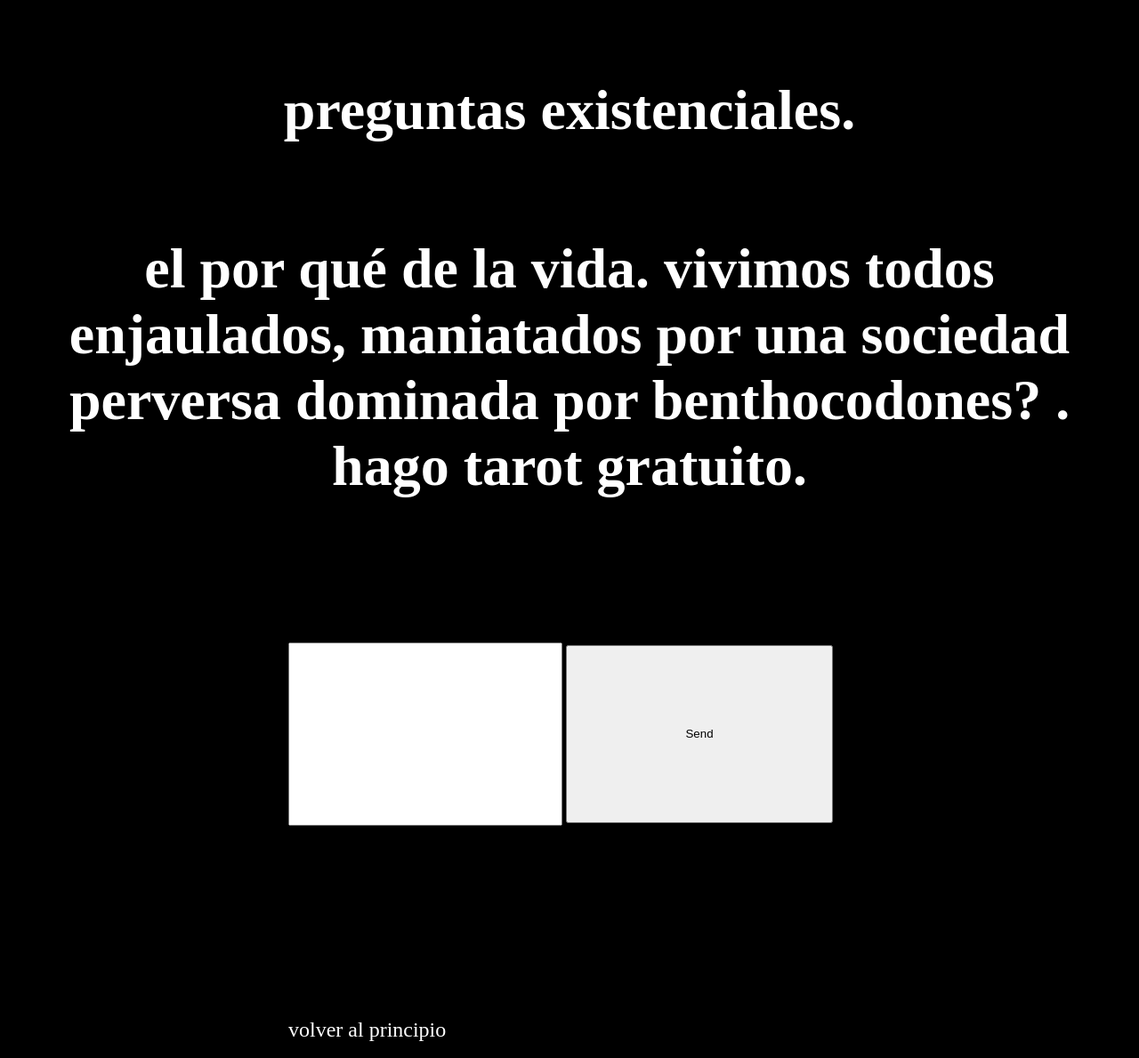
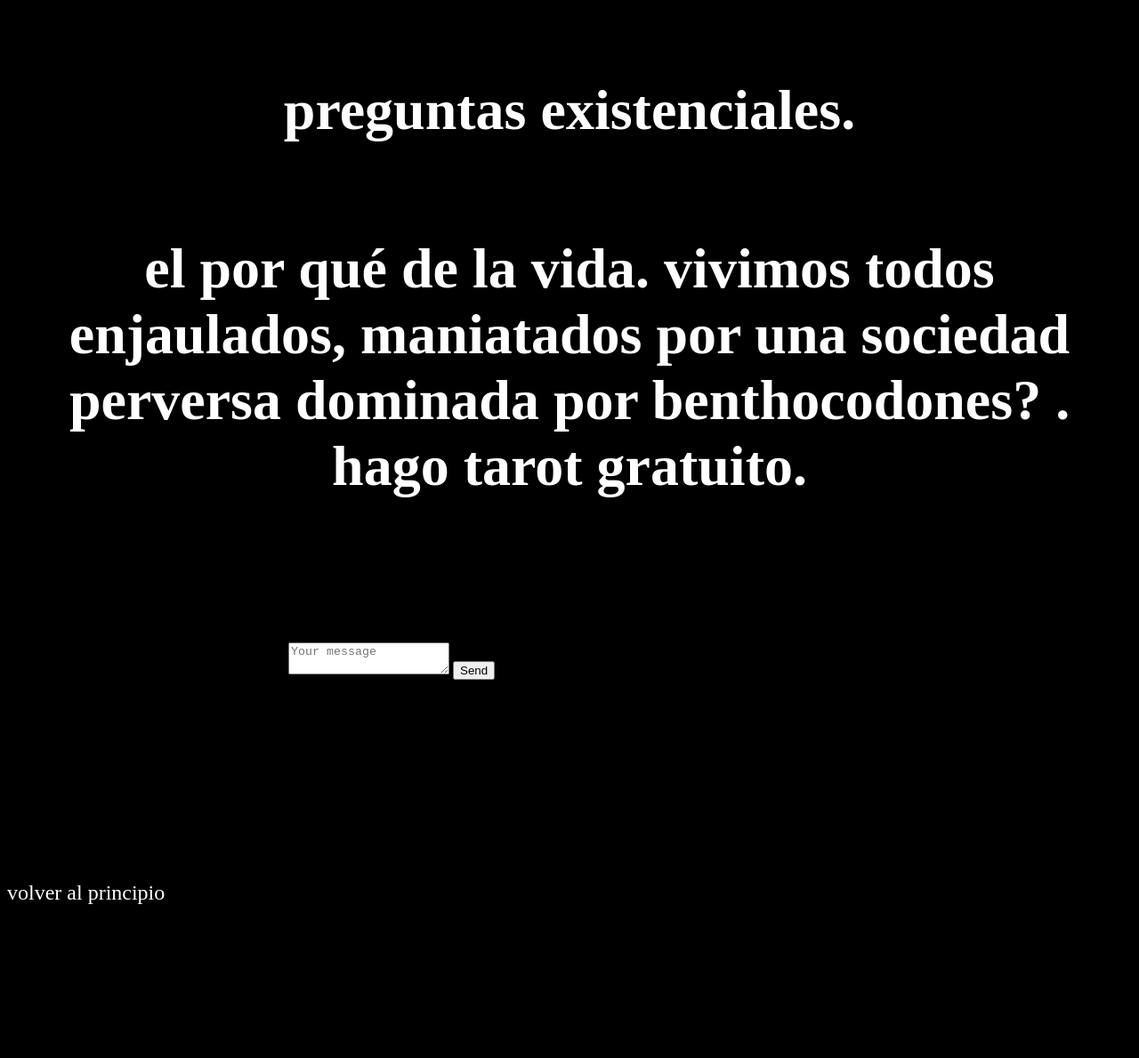
Before and after one commit to dieguitocollado/diegocollado, a Jekyll site: the page investigacion.html, which Jekyll copies as it is, in a window 1280 px wide. Shown: the whole page at 89% size. Built offline with Jekyll 4.4.1, drawn with Linux system fonts in a browser that asks for light colours; after the commit the page ends 1025 px from its top, so only the background shows below that.

Commit message:
Update investigacion.html

```diff
--- a/investigacion.html
+++ b/investigacion.html
@@ -17,10 +17,7 @@
 body {
     background-color: black;
 }
-input {
-    width: 300px;
-height: 200px;
-}
+
 .form {
     margin: auto;
     width: 50%;
@@ -69,12 +66,14 @@ a:visited {
 <br>
 <br>
 <div class="form">
+
 <form action="https://formspree.io/enragedjam@gmail.com" method="POST">
-    <input type="text" name="name">
+    <textarea name="message" placeholder="Your message"></textarea>
     <input type="submit" value="Send">
 	<input type="hidden" name="_next" value="/gracias.html" />
 	<input type="text" name="_gotcha" style="display:none" />
 </form>
+	</div>
 <br>
 <br>
 <br>
```
